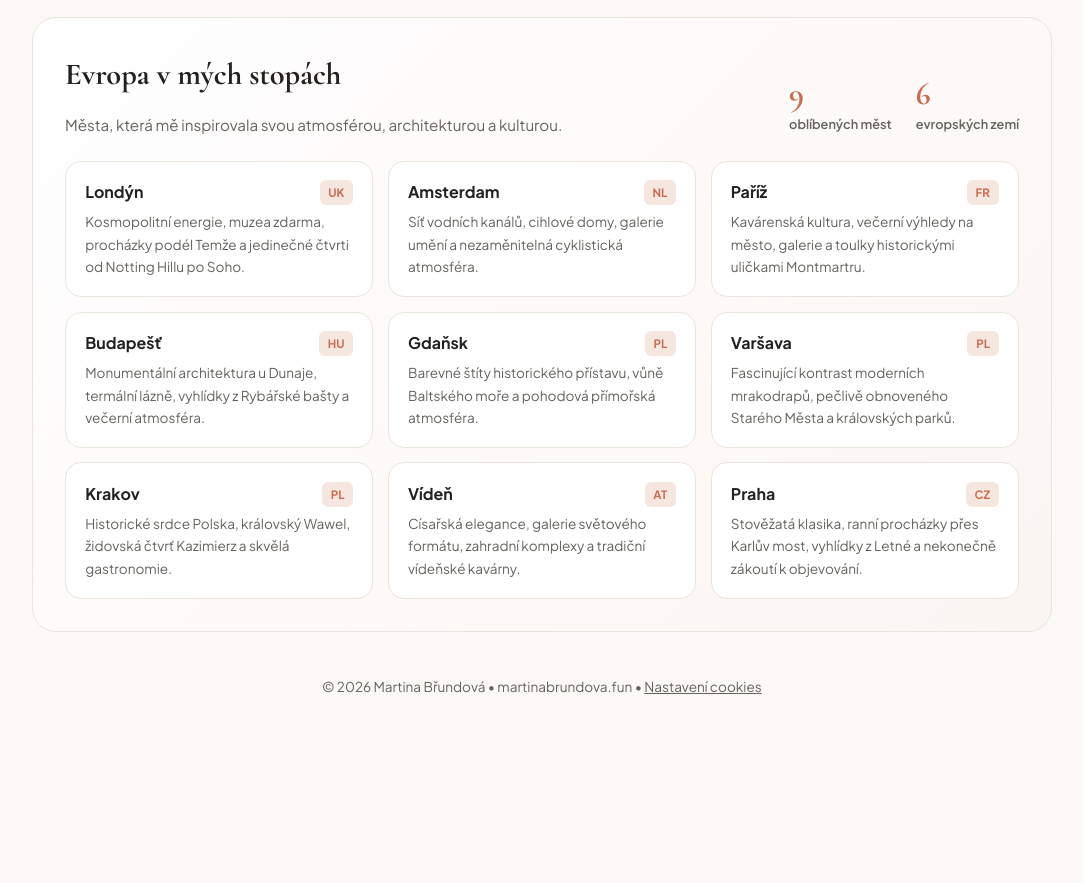
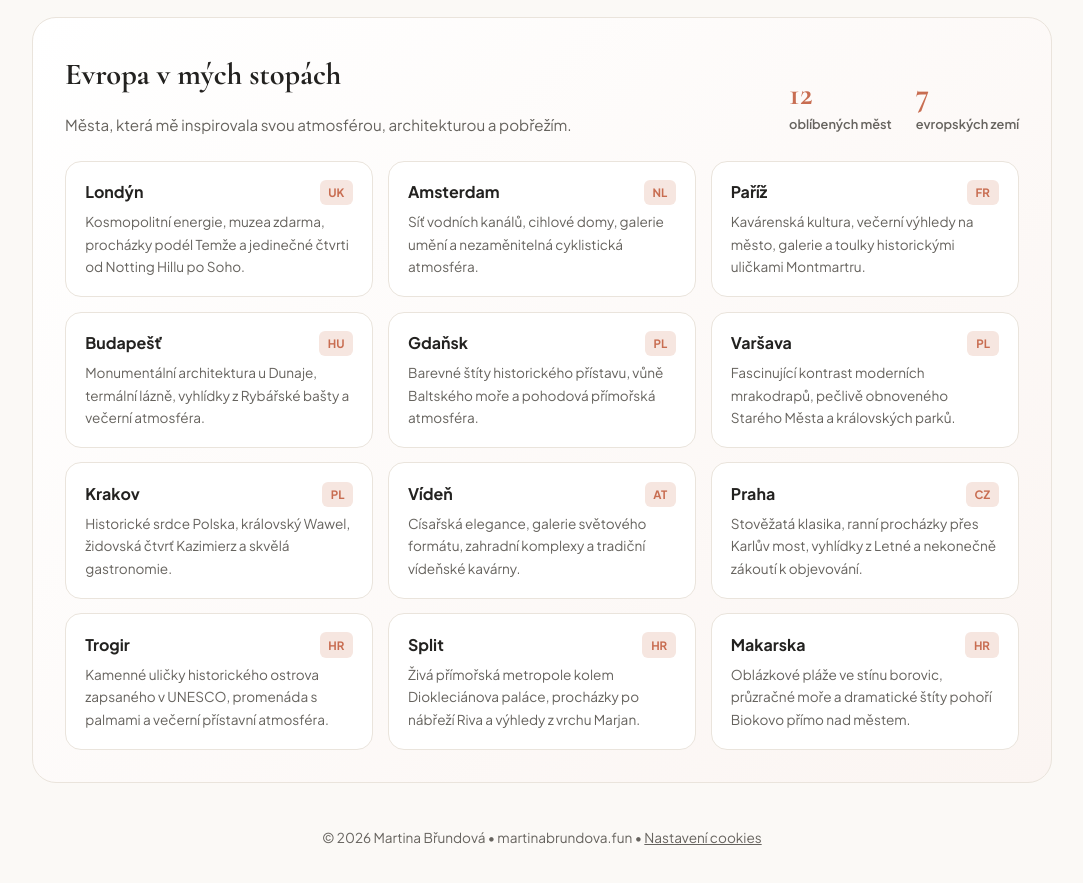
Before and after one commit to martinabrundova-maker/muj-web, a plain HTML site: page index.html in a window 1280 px wide. Shown: the part 1097-1980 px from the top of the page, without its empty margins (98-1181 px from the left). Before the commit the page ends 1859 px from the top, so only its background shows below. Drawn offline with nearby package versions, Linux system fonts and the light colour scheme.

Commit message:
Update index.html

```diff
--- a/index.html
+++ b/index.html
@@ -82,7 +82,7 @@
             box-shadow: 0 14px 30px rgba(35, 34, 32, 0.05);
         }
 
-        /* Hero Section (přes celou šířku bez fotky) */
+        /* Hero Section */
         .hero-text {
             grid-column: span 12;
             padding: 2.75rem 2.5rem;
@@ -376,7 +376,7 @@
                 <div class="badge">Marketing • Projekty • Cestování</div>
                 <h1>Ahoj, jsem <span>Martina Břundová</span></h1>
                 <p class="hero-desc">
-                    Studentka marketingových komunikací ve Zlíně se smyslem pro kreativní projekty, organizaci akcí a objevování evropských metropolí. Ráda propojuji lidi, nápady i příběhy z cest.
+                    Studentka marketingových komunikací ve Zlíně se smyslem pro kreativní projekty, organizaci akcí a objevování evropských metropolí i pobřežních měst. Ráda propojuji lidi, nápady i příběhy z cest.
                 </p>
                 <div class="hero-actions">
                     <a href="#cestovani" class="btn-primary">Moje cestovatelská mapa</a>
@@ -398,13 +398,13 @@
             <section class="card about-card">
                 <h2>Co mě baví & naplňuje</h2>
                 <p style="color: var(--ink-muted); font-size: 0.95rem;">
-                    Mimo školní lavice mě nejčastěji potkáte při přípravě neziskových a kulturních projektů, v mezinárodní studentské komunitě nebo s batohem na letišti při plánování další cesty po Evropě.
+                    Mimo školní lavice mě nejčastěji potkáte při přípravě neziskových a kulturních projektů, v mezinárodní studentské komunitě nebo při plánování další cesty po Evropě a Jadranu.
                 </p>
                 <div class="pill-list">
                     <span class="pill">Kreativní komunikace</span>
                     <span class="pill">Event management</span>
                     <span class="pill">Mezinárodní komunita</span>
-                    <span class="pill">City-breaky & kultura</span>
+                    <span class="pill">City-breaky & moře</span>
                     <span class="pill">Tvorba obsahu</span>
                 </div>
             </section>
@@ -437,15 +437,15 @@
                 <div class="travel-header">
                     <div>
                         <h2>Evropa v mých stopách</h2>
-                        <p class="section-subtitle" style="margin-bottom: 0;">Města, která mě inspirovala svou atmosférou, architekturou a kulturou.</p>
+                        <p class="section-subtitle" style="margin-bottom: 0;">Města, která mě inspirovala svou atmosférou, architekturou a pobřežím.</p>
                     </div>
                     <div class="travel-stats">
                         <div class="stat-box">
-                            <strong>9</strong>
+                            <strong>12</strong>
                             <span>oblíbených měst</span>
                         </div>
                         <div class="stat-box">
-                            <strong>6</strong>
+                            <strong>7</strong>
                             <span>evropských zemí</span>
                         </div>
                     </div>
@@ -523,6 +523,30 @@
                         </div>
                         <p class="city-note">Stověžatá klasika, ranní procházky přes Karlův most, vyhlídky z Letné a nekonečně zákoutí k objevování.</p>
                     </div>
+
+                    <div class="city-tile">
+                        <div class="city-top">
+                            <span class="city-name">Trogir</span>
+                            <span class="country-code">HR</span>
+                        </div>
+                        <p class="city-note">Kamenné uličky historického ostrova zapsaného v UNESCO, promenáda s palmami a večerní přístavní atmosféra.</p>
+                    </div>
+
+                    <div class="city-tile">
+                        <div class="city-top">
+                            <span class="city-name">Split</span>
+                            <span class="country-code">HR</span>
+                        </div>
+                        <p class="city-note">Živá přímořská metropole kolem Diokleciánova paláce, procházky po nábřeží Riva a výhledy z vrchu Marjan.</p>
+                    </div>
+
+                    <div class="city-tile">
+                        <div class="city-top">
+                            <span class="city-name">Makarska</span>
+                            <span class="country-code">HR</span>
+                        </div>
+                        <p class="city-note">Oblázkové pláže ve stínu borovic, průzračné moře a dramatické štíty pohoří Biokovo přímo nad městem.</p>
+                    </div>
                 </div>
             </section>
 
```
